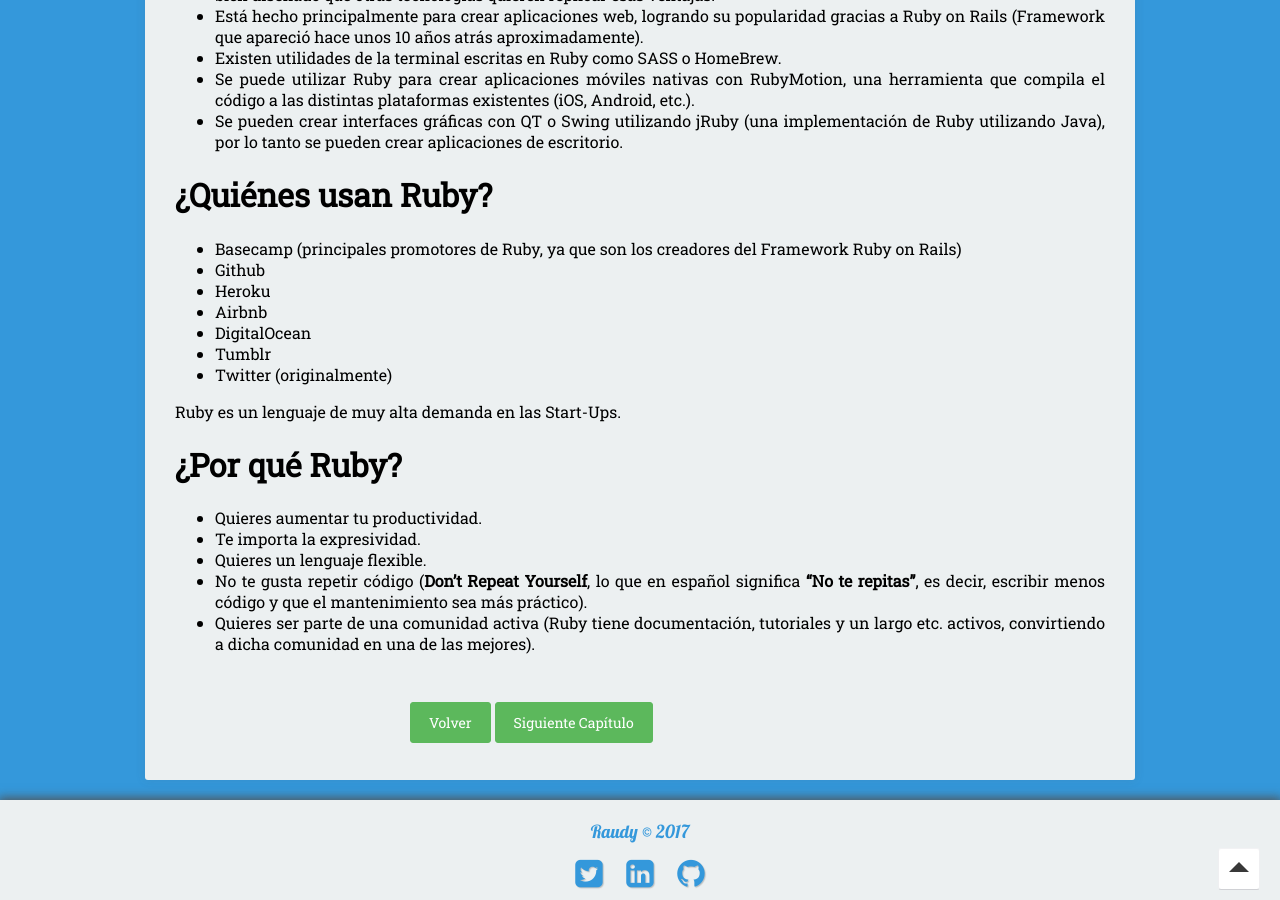
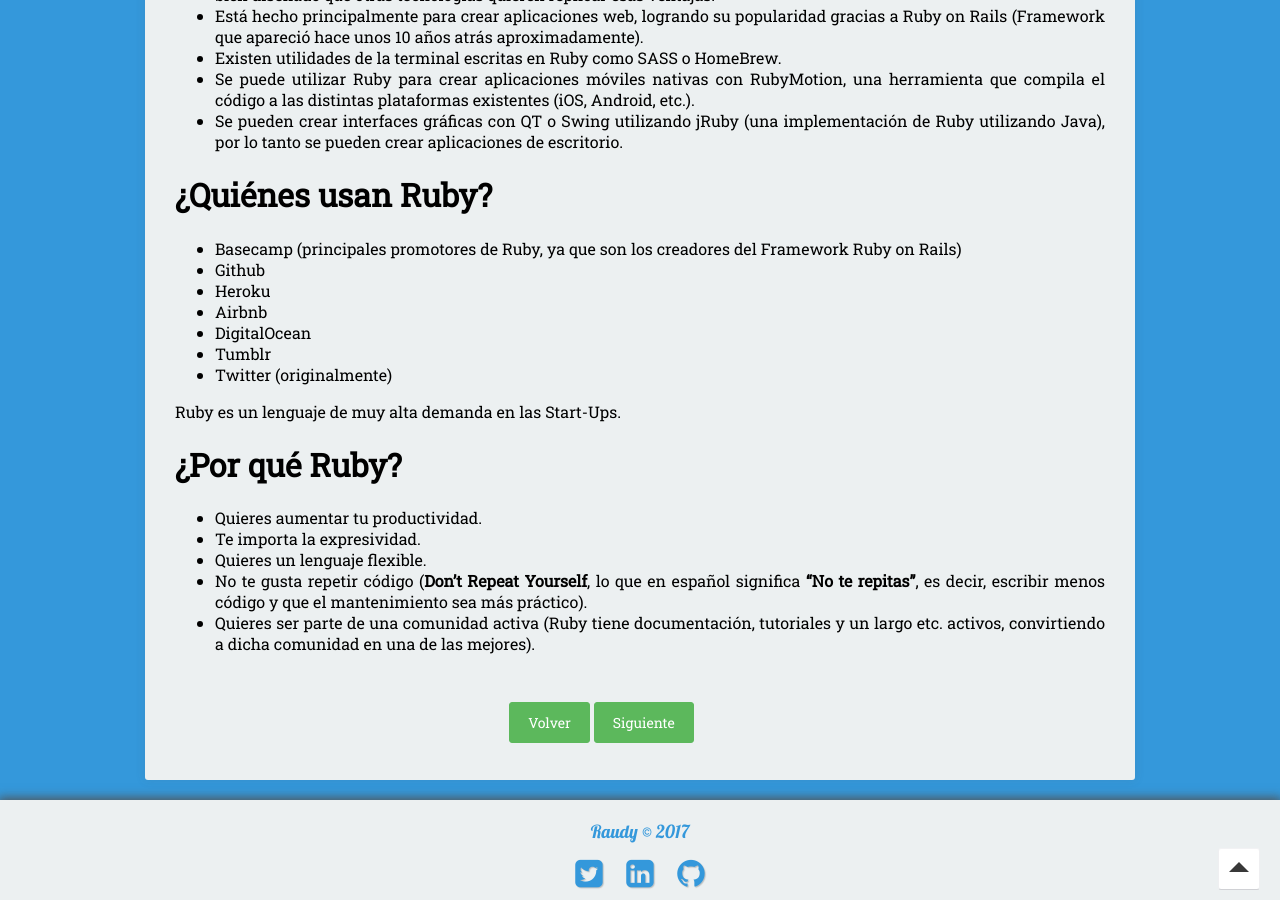
Before and after one commit to nisoto/Blog-anterior-2.0, a Jekyll site: the page built from _posts/2017-10-05-introduccion-ruby.md, in a window 1280 px wide and 900 px high, scrolled down 1074 px. Built offline with Jekyll 4.4.1, drawn with Linux system fonts in a browser that asks for light colours; nearby versions of some CDN libraries.

Commit message:
Update 2017-10-05-introduccion-ruby.md

```diff
--- a/_posts/2017-10-05-introduccion-ruby.md
+++ b/_posts/2017-10-05-introduccion-ruby.md
@@ -58,4 +58,4 @@ Ruby es un lenguaje de muy alta demanda en las Start-Ups.
 
 |     |     |
 |----:|:----|
-| [Volver](https://nisoto.github.io/blog/){: .btn .btn-success} | [Siguiente Capítulo](https://nisoto.github.io/instalacion-ruby/){: .btn .btn-success} |
+| [Volver](https://nisoto.github.io/blog/){: .btn .btn-success} | [Siguiente](https://nisoto.github.io/instalacion-ruby/){: .btn .btn-success} |
```
